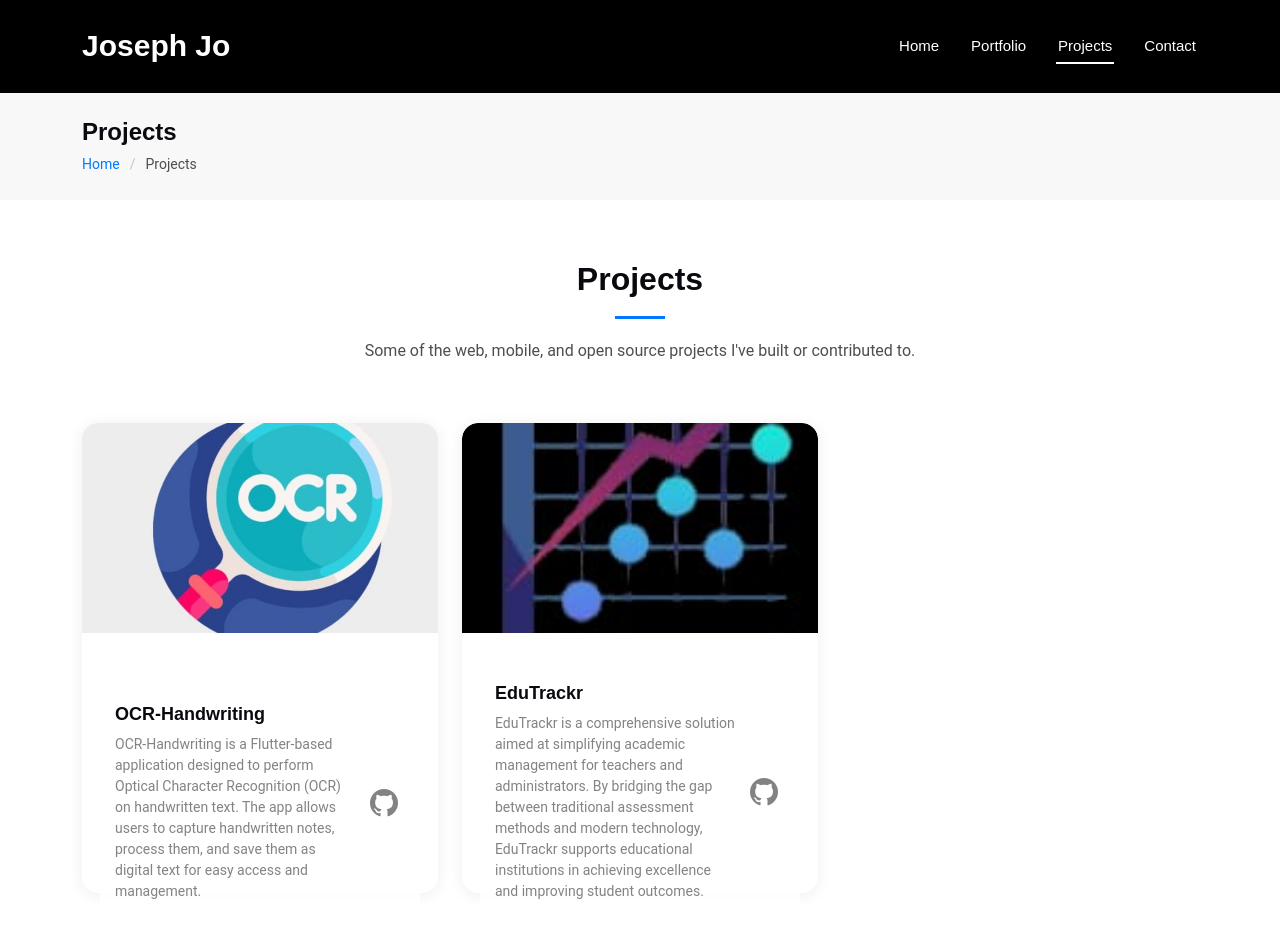
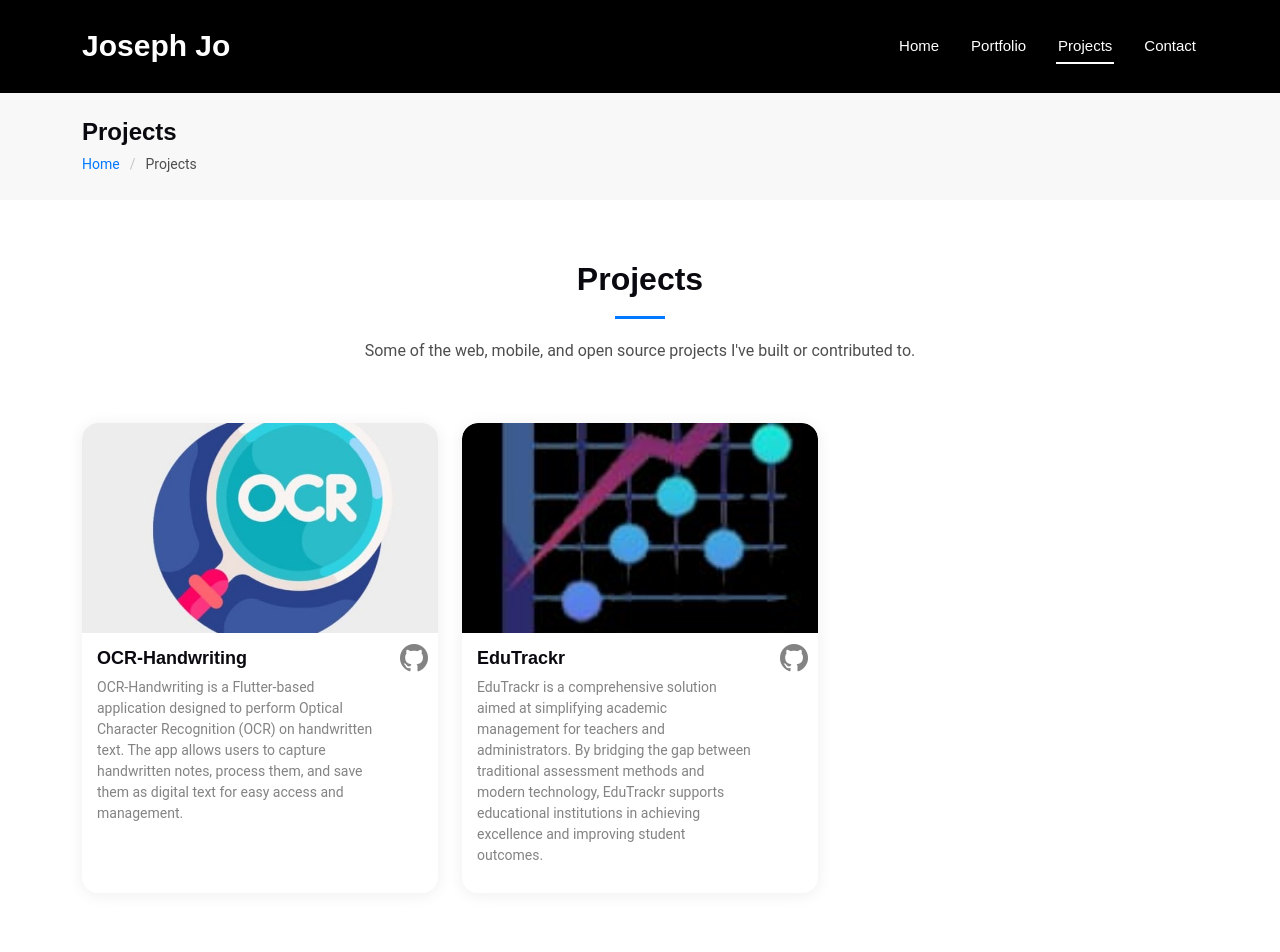
Before and after one commit to Mr-Joseph-Jo/Portfolio, a plain HTML site: page projects.html in a window 1280 px wide. Shown: the top 952 px of the page. Drawn offline with Linux system fonts and the light colour scheme.

Commit message:
Update projects.html

```diff
--- a/projects.html
+++ b/projects.html
@@ -31,24 +31,31 @@
       padding: 18px;
       display: flex;
       flex-direction: column;
-      justify-content: flex-start;
+      justify-content: center; /* Center title and description vertically */
       align-items: flex-start;
       background: #fff;
       opacity: 1 !important;
       pointer-events: auto;
       transition: none !important;
       visibility: visible !important;
+      position: static !important;
     }
     .project-fixed-box .portfolio-info h4 {
       margin-bottom: 8px;
       margin-top: 0;
       font-size: 1.25rem;
       font-weight: 600;
+      opacity: 1 !important;
+      transition: none !important;
+      position: static !important;
     }
     .project-fixed-box .portfolio-info p {
+      margin-bottom: 12px;
       font-size: 1rem;
       color: #444;
-      /* Remove flex:1 so description doesn't get pushed down */
+      opacity: 1 !important;
+      transition: none !important;
+      position: static !important;
     }
     .project-fixed-box .portfolio-actions {
       margin-top: auto;
@@ -66,18 +73,27 @@
     .project-fixed-box .details-link:hover {
       color: #007bff;
     }
+    /* Remove any fade-in, zoom, or image hover effects, and all project-card hover movement */
     .portfolio-wrap,
     .portfolio-wrap:hover,
     .portfolio-wrap:focus,
     .project-fixed-box:hover,
     .project-fixed-box:focus,
     .portfolio-wrap img:hover,
-    .portfolio-wrap img:focus {
-      box-shadow: 0 2px 16px 0 rgba(30,30,60,0.07);
+    .portfolio-wrap img:focus,
+    .portfolio-wrap:hover .portfolio-info,
+    .project-fixed-box:hover .portfolio-info {
+      box-shadow: 0 2px 16px 0 rgba(30,30,60,0.07) !important;
       transform: none !important;
       opacity: 1 !important;
       filter: none !important;
       transition: none !important;
+      position: static !important;
+      top: auto !important;
+      bottom: auto !important;
+      margin-top: 0 !important;
+      margin-bottom: 0 !important;
+      visibility: visible !important;
     }
     @media (max-width: 991px) {
       .project-fixed-box {
```
